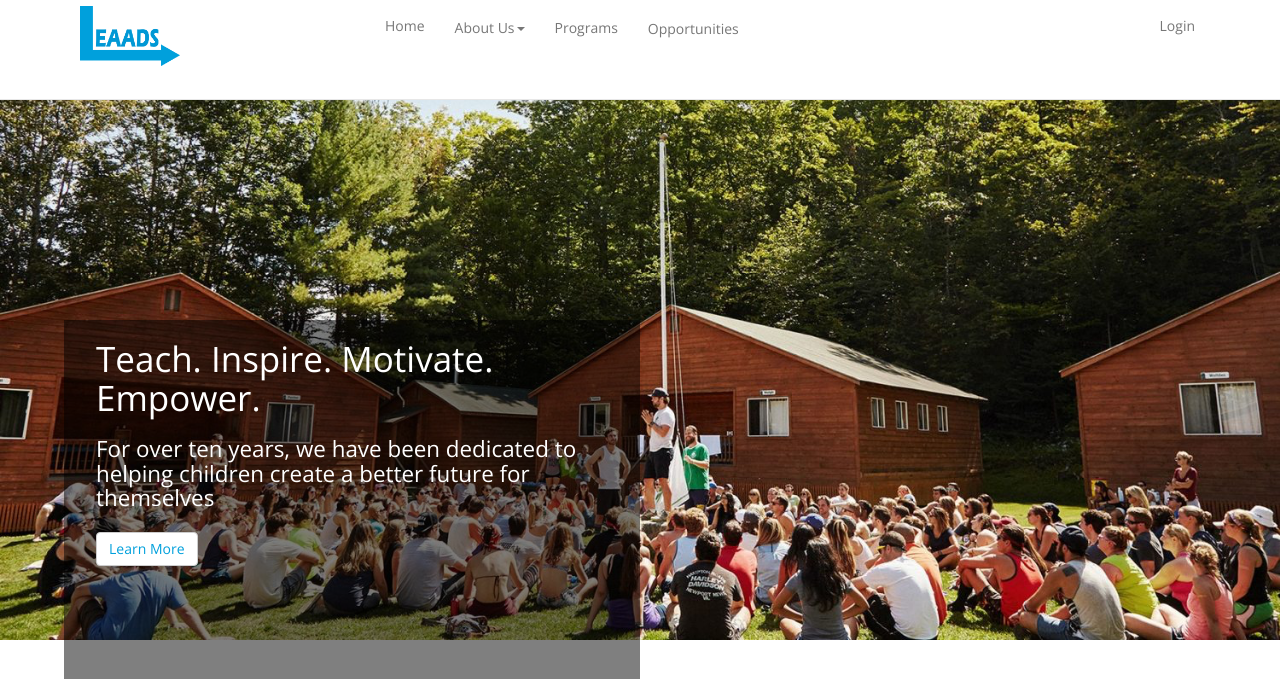
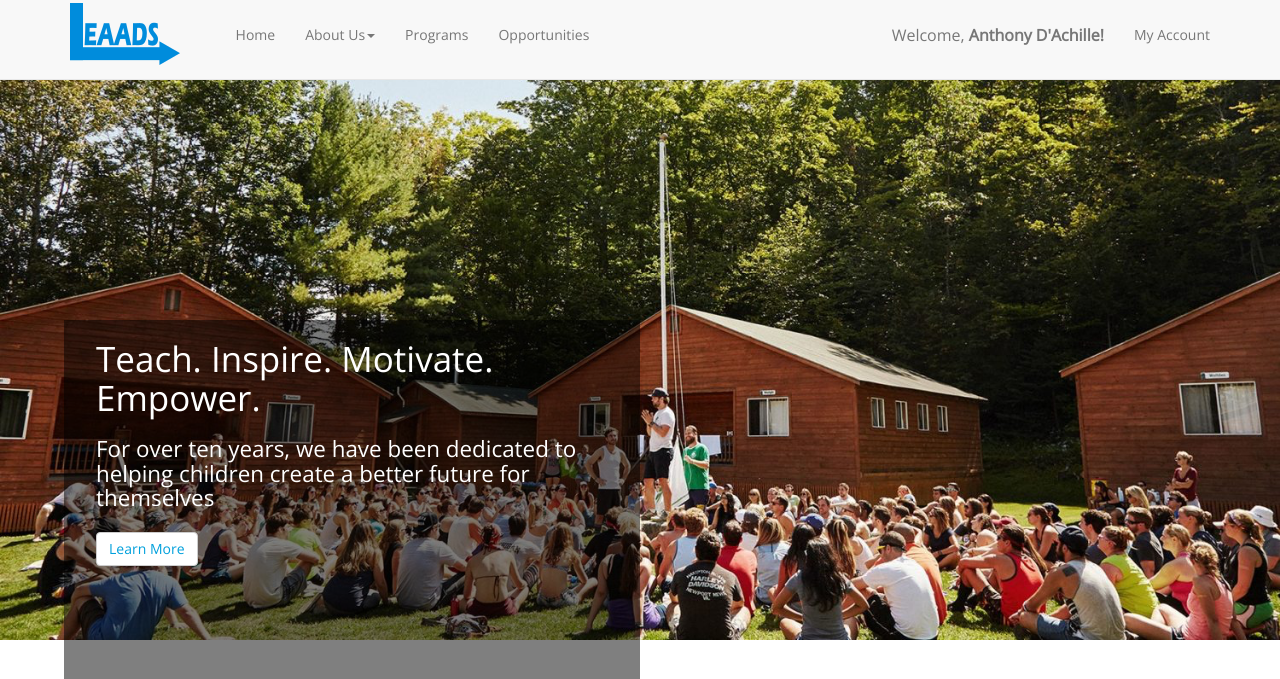
Before and after one commit to SrutiG/LEAADS-website, a Python web app: template app/templates/home.html in a window 1280 px wide. Shown: the top 679 px of the page. Run offline with Jinja, Linux system fonts and the light colour scheme; the template is opened without the code that fills it, so the values that code supplies are empty.

Commit message:
Fixed navbar for the most part

```diff
--- a/app/static/css/index.css
+++ b/app/static/css/index.css
@@ -36,71 +36,27 @@ p {
     color: var(--colorPrimary) ! important;
 }
 
-/* header and navigation */
-#nav {
-    height: 100px;
+.navbar-logo {
+    padding-top: 0px;
+    margin-top:3px;
+    margin-right: 2vw;
 }
 
-#header-logo {
-    padding-top: .5%;
-    background-color: #ffffff;
-    z-index: 11;
+.navbar-nav li a {
+    line-height: 70px;
+    height: 70px;
+    padding-top: 0;
 }
 
-@media screen and (max-width: 700px) {
-    .header-logo {
+.navbar-brand {
+    font-size:16px
+}
+
+@media (max-width: 1100px) {
+    .welcome-screen {
         display: none;
     }
 }
-
-.navbar .nav {
-    height: 5vh;
-    min-height: 46px ! important;
-}
-
-.nav {
-    background-color: var(--colorNav);
-    z-index: 10;
-}
-
-.navbar-right {
-    display: block;
-}
-
-.navbar-brand,
-.navbar-nav li a {
-  height: 46px;
-  line-height: 46px;
-  padding-top: 5%;
-  margin: 0px;
-  margin-bottom: 10px;
-}
-
-.navbar-nav .active a {
-    background-color: var(--colorPrimaryLight) ! important;
-    color: var(--colorPrimary) ! important;
-    border-bottom: 1px solid var(--colorPrimary);
-}
-
-
-.welcome-user {
-}
-
-.navbar-nav li a:hover {
-  background-color: var(--colorAccent) ! important;
-}
-
-.nav-wrapper {
-    margin-top: 0px ! important;
-    padding: 0px ! important;
-}
-
-.affix {
-  top: 0px;
-  width: 100%;
-
-}
-
 
 /* footer */
 
--- a/app/templates/layout.html
+++ b/app/templates/layout.html
@@ -34,32 +34,28 @@
 {% endwith %}
 <body {% block class %} {%endblock %}>
 
-<!-- Logo -->
-<div id="header-logo" style="position: fixed" class="row col-xs-3">
-    <div class="col-xs-12">
-        <img style="height: 60px; width: auto; margin-left: 25%;" src="{{url_for('static', filename='images/leaads-name-logo2.png')}}">
-    </div>
-</div>
 
 <!-- The navigation bar, it is fixed to the top and homepage has a scroll
  spy that fixes it once it passes the height of the initial viewport -->
-<nav id="nav" class="nav navbar navbar-fixed-top navigation navbar-default" data-spy="affix">
+<nav id="nav" class="navbar navbar-fixed-top navbar-default" role="navigation" data-spy="affix">
     <div class="container">
 
         <!-- Navbar used for smaller screens -->
         <div class="navbar-header">
             <button id="" type="button" class="navbar-toggle" data-toggle="collapse" data-target="#myNavbar">
+                <span class="sr-only">Toggle navigation</span>
                 <span class="icon-bar"></span>
                 <span class="icon-bar"></span>
                 <span class="icon-bar"></span>
             </button>
         </div>
 
+
+
         <!-- Normal navbar -->
-        <div id="myNavbar" class="collapse navbar-collapse row nav-wrapper" style="padding: 0px ! important;">
-
-            <div class="col-xs-3"></div>
-            <div class="col-xs-6" style="height: 100%;">
+        <div id="myNavbar" class="collapse navbar-collapse row nav-wrapper" style="padding: 0px ! important; style: 80px">
+            <a class="navbar-brand navbar-logo" href="{{ url_for('home') }}"><img class="img-responsive" src="{{url_for('static', filename='images/leaads-name-logo2.png')}}"></a>
+            <div>
                 <ul class="nav navbar-nav navbar-left">
                     <li id="home-link" class="nav-item"><a href="{{ url_for('home') }}">Home</a></li>
                     <li class="nav-item dropdown" id="about-link">
@@ -74,15 +70,15 @@
                     <li id="opp-link" class="nav-item"><a href="{{ url_for('opportunities_list') }}">Opportunities</a></li>
                 </ul>
             </div>
-            <div class="col-xs-3">
+            <div>
                 <ul class="nav navbar-nav navbar-right">
-                    {% if login %}
-                    <li class="nav-item"><h3 class="navbar-brand welcome-user">Welcome, <b>{{ user }}!</b></h3></li>
+                    {% if login or true %}
+                    <li style="margin-top: 10px;" class="nav-item navbar-brand welcome-user">Welcome, <b>Anthony D'Achille!</b></li>
                     <li id="account-link" class="nav-item"><a href="{{ url_for('profile') }}">My Account</a></li>
-                    {% else %}
+                    <!--{% else %}
                     <li id="login-link" class="nav-item"><a data-toggle="modal"
                     style="margin-top: 0px;" data-target="#newProfile">Login</a></li>
-                    {% endif %}
+                    {% endif %}-->
                 </ul>
             </div>
         </div>
```
Also changed, not shown: app/static/images/leaads-name-logo2.png.
